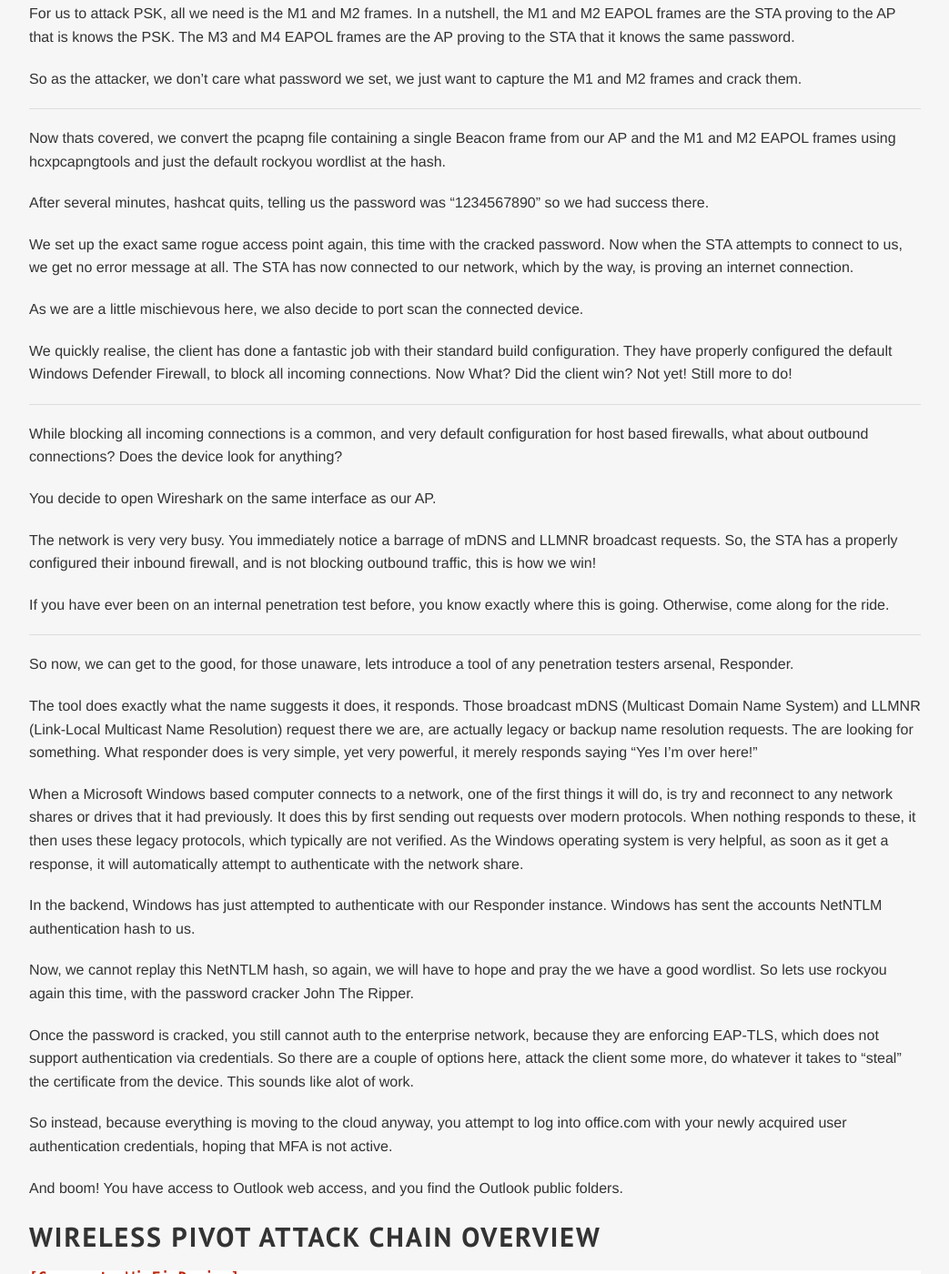
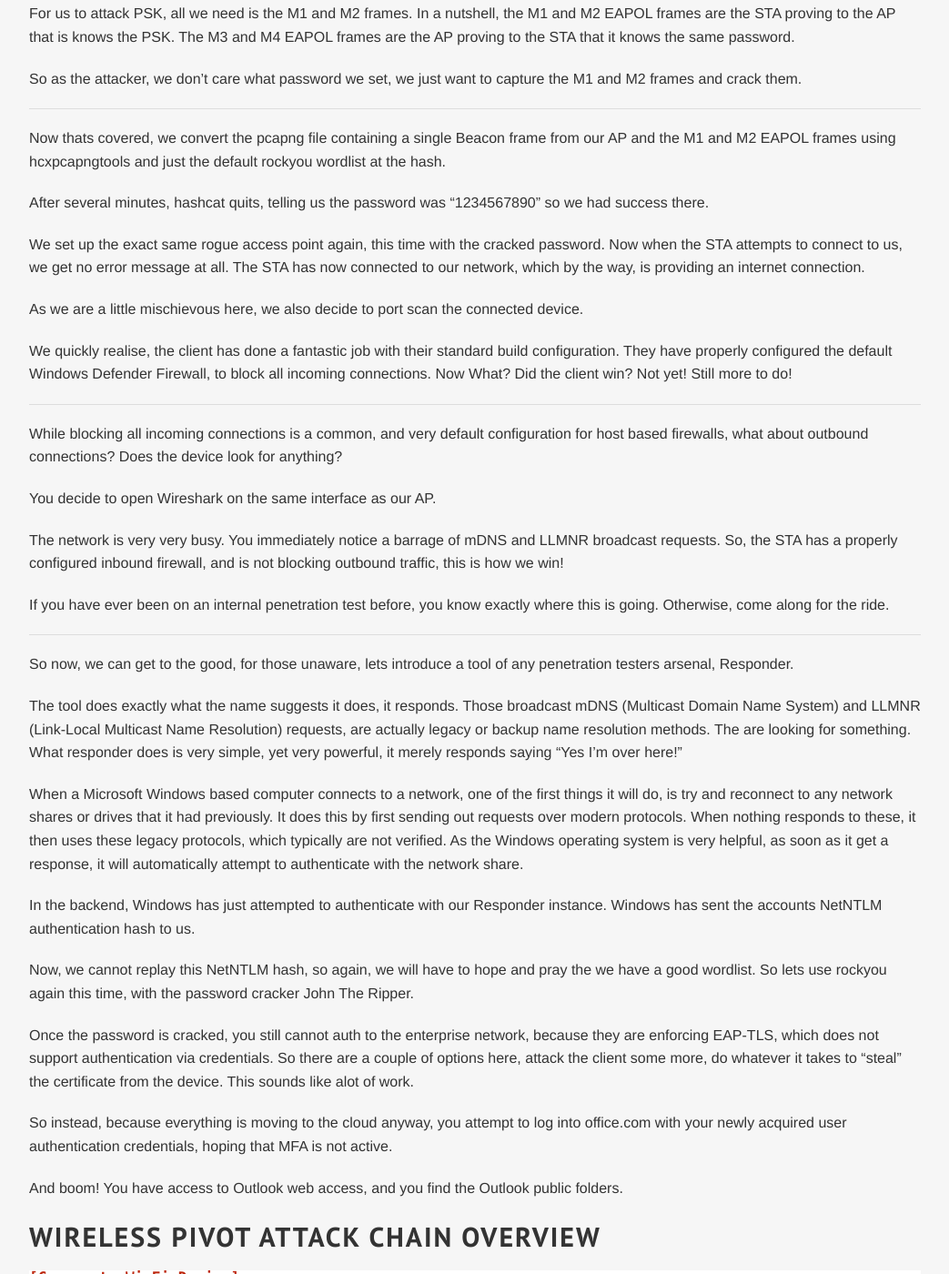
Before and after one commit to thexerocouk/thexerocouk.github.io, a Jekyll site: the page built from _posts/2025-05-31-wireless-pivots.md, in a window 1280 px wide and 1400 px high, scrolled down 5815 px. Shown: the whole window at 91% size, without its empty margins (173-1216 px from the left). Built offline with Jekyll 4.4.1, drawn with Linux system fonts in a browser that asks for light colours; some web fonts are replaced; comment, search, counter and statistics services are not loaded; some of the changed text lies outside the part shown.

Commit message:
Update 2025-05-31-wireless-pivots.md

```diff
--- a/_posts/2025-05-31-wireless-pivots.md
+++ b/_posts/2025-05-31-wireless-pivots.md
@@ -133,7 +133,7 @@ Now thats covered, we convert the pcapng file containing a single Beacon frame f
 
 After several minutes, hashcat quits, telling us the password was "1234567890" so we had success there.
 
-We set up the exact same rogue access point again, this time with the cracked password. Now when the STA attempts to connect to us, we get no error message at all. The STA has now connected to our network, which by the way, is proving an internet connection.
+We set up the exact same rogue access point again, this time with the cracked password. Now when the STA attempts to connect to us, we get no error message at all. The STA has now connected to our network, which by the way, is providing an internet connection.
 
 As we are a little mischievous here, we also decide to port scan the connected device.
 
@@ -145,7 +145,7 @@ While blocking all incoming connections is a common, and very default configurat
 
 You decide to open Wireshark on the same interface as our AP.
 
-The network is very very busy. You immediately notice a barrage of mDNS and LLMNR broadcast requests. So, the STA has a properly configured their inbound firewall, and is not blocking outbound traffic, this is how we win!
+The network is very very busy. You immediately notice a barrage of mDNS and LLMNR broadcast requests. So, the STA has a properly configured inbound firewall, and is not blocking outbound traffic, this is how we win!
 
 If you have ever been on an internal penetration test before, you know exactly where this is going. Otherwise, come along for the ride.
 
@@ -153,7 +153,7 @@ If you have ever been on an internal penetration test before, you know exactly w
 
 So now, we can get to the good, for those unaware, lets introduce a tool of any penetration testers arsenal, Responder.
 
-The tool does exactly what the name suggests it does, it responds. Those broadcast mDNS (Multicast Domain Name System) and LLMNR (Link-Local Multicast Name Resolution) request there we are, are actually legacy or backup name resolution requests. The are looking for something. What responder does is very simple, yet very powerful, it merely responds saying "Yes I'm over here!"
+The tool does exactly what the name suggests it does, it responds. Those broadcast mDNS (Multicast Domain Name System) and LLMNR (Link-Local Multicast Name Resolution) requests, are actually legacy or backup name resolution methods. The are looking for something. What responder does is very simple, yet very powerful, it merely responds saying "Yes I'm over here!"
 
 When a Microsoft Windows based computer connects to a network, one of the first things it will do, is try and reconnect to any network shares or drives that it had previously. It does this by first sending out requests over modern protocols. When nothing responds to these, it then uses these legacy protocols, which typically are not verified. As the Windows operating system is very helpful, as soon as it get a response, it will automatically attempt to authenticate with the network share.
 
```
Also changed, not shown: other parts of _posts/2025-05-31-wireless-pivots.md (+1 -1 lines).
